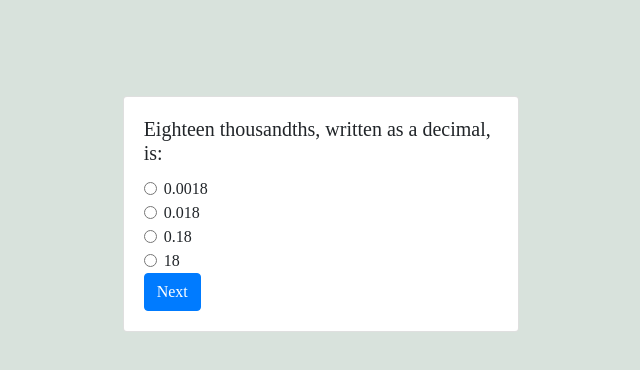
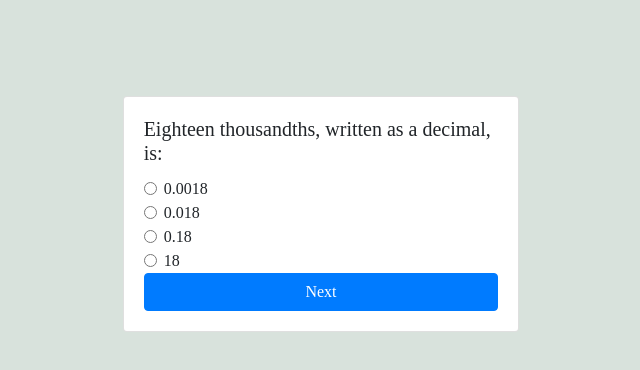
Before and after one commit to hasibul442/Quiz-Apps, a plain HTML site: page index.html in a window 1280 px wide. Shown: the whole page, without its empty margins (319-959 px from the left). Drawn offline with nearby package versions, Linux system fonts and the light colour scheme.

Commit message:
Update style.css

```diff
--- a/style.css
+++ b/style.css
@@ -9,3 +9,23 @@ body{
     background-color: #d8e2dc;
     font-family: 'Lora', serif;
 }
+button {
+    background-color: #8e44ad;
+    border: none;
+    color: white;
+    cursor: pointer;
+    display: block;
+    font-family: inherit;
+    font-size: 1.1rem;
+    width: 100%;
+    padding: 1.3rem;
+}
+
+button:hover {
+    background-color: #732d91;
+}
+
+button:focus {
+    background-color: #5e3370;
+    outline: none;
+}
```
